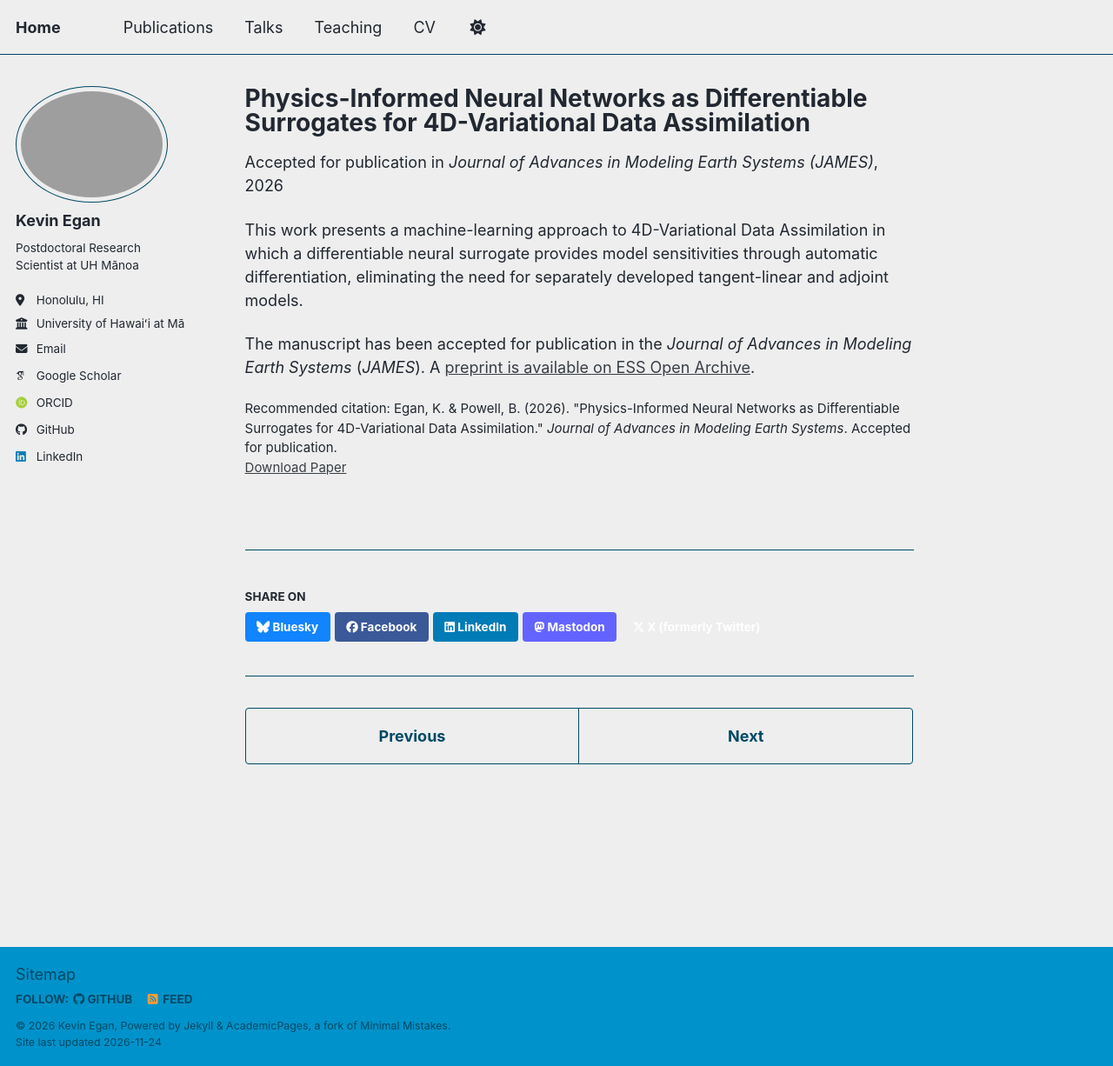
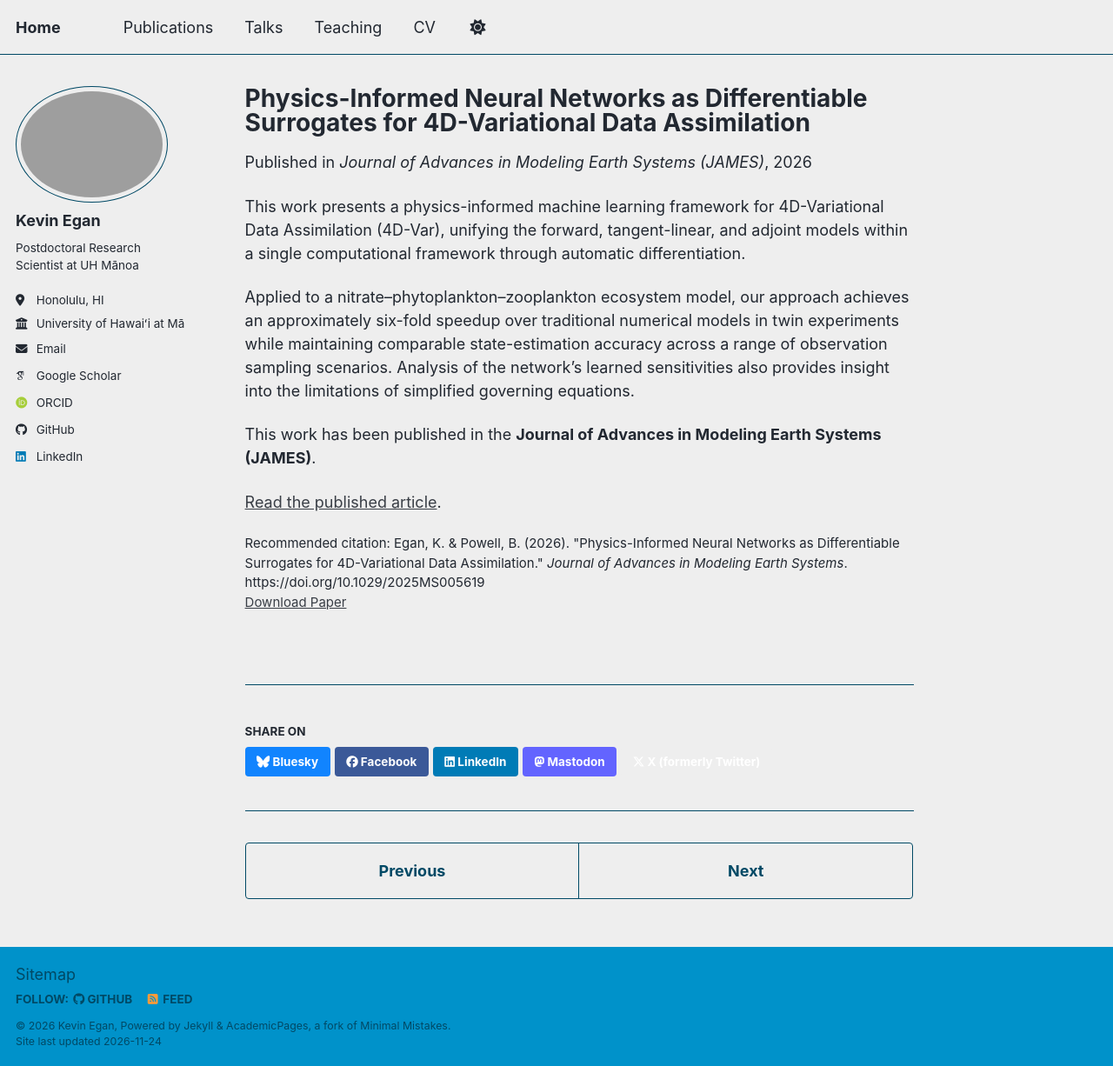
Before and after one commit to kevinegan31/kevinegan31.github.io, a Jekyll site: the page built from _publications/2026-09-10-james-pi-npz.md, in a window 1280 px wide and 1226 px high. Shown: the whole window at 87% size. Built offline with Jekyll 4.4.1, drawn with Linux system fonts in a browser that asks for light colours; some web fonts are replaced; a script bundle is joined from its source files by our own code; library files that are not in the unit come from our copies.

Commit message:
Update publication status to published and revise details for clarity

```diff
--- a/_publications/2026-09-10-james-pi-npz.md
+++ b/_publications/2026-09-10-james-pi-npz.md
@@ -2,16 +2,19 @@
 title: "Physics-Informed Neural Networks as Differentiable Surrogates for 4D-Variational Data Assimilation"
 collection: publications
 category: manuscripts
-status: accepted
+status: published
 permalink: /publications/2026-09-10-james-pi-npz
-excerpt: 'Developed a differentiable physics-informed neural surrogate for 4D-Variational Data Assimilation, using automatic differentiation to replace separately developed tangent-linear and adjoint models while maintaining comparable state-estimation accuracy.'
-date: 2026-10-13
+excerpt: 'Developed a differentiable physics-informed neural surrogate for 4D-Variational Data Assimilation, achieving an approximately six-fold computational speedup while maintaining comparable state-estimation accuracy.'
+date: 2026-11-06
 venue: 'Journal of Advances in Modeling Earth Systems (JAMES)'
-paperurl: 'https://doi.org/10.22541/essoar.15008576/v1'
-citation: 'Egan, K. & Powell, B. (2026). "Physics-Informed Neural Networks as Differentiable Surrogates for 4D-Variational Data Assimilation." <i>Journal of Advances in Modeling Earth Systems</i>. Accepted for publication.'
+paperurl: 'https://doi.org/10.1029/2025MS005619'
+citation: 'Egan, K. & Powell, B. (2026). "Physics-Informed Neural Networks as Differentiable Surrogates for 4D-Variational Data Assimilation." <i>Journal of Advances in Modeling Earth Systems</i>. https://doi.org/10.1029/2025MS005619'
 ---
 
-This work presents a machine-learning approach to 4D-Variational Data Assimilation in which a differentiable neural surrogate provides model sensitivities through automatic differentiation, eliminating the need for separately developed tangent-linear and adjoint models.
+This work presents a physics-informed machine learning framework for 4D-Variational Data Assimilation (4D-Var), unifying the forward, tangent-linear, and adjoint models within a single computational framework through automatic differentiation.
 
-The manuscript has been accepted for publication in the *Journal of Advances in Modeling Earth Systems* (*JAMES*).
-A [preprint is available on ESS Open Archive](https://doi.org/10.22541/essoar.15008576/v1).
+Applied to a nitrate–phytoplankton–zooplankton ecosystem model, our approach achieves an approximately six-fold speedup over traditional numerical models in twin experiments while maintaining comparable state-estimation accuracy across a range of observation sampling scenarios. Analysis of the network's learned sensitivities also provides insight into the limitations of simplified governing equations.
+
+This work has been published in the **Journal of Advances in Modeling Earth Systems (JAMES)**.
+
+[Read the published article](https://doi.org/10.1029/2025MS005619).
```
